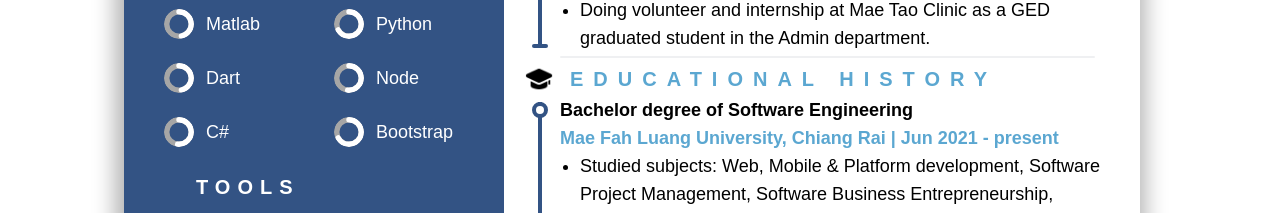
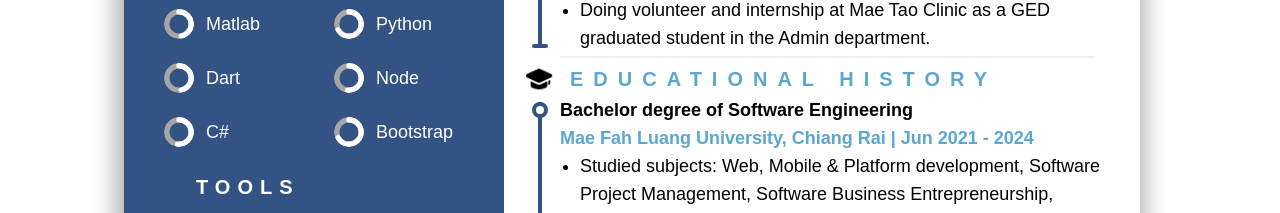
Before and after one commit to Suwit-phit/suwit-phit-graduate-resume-cv, a Next.js app: page / in a window 1280 px wide. Shown: the part 2320-2533 px from the top of the page. Built offline with nearby package versions, Linux system fonts and the light colour scheme.

Commit message:
fix univerisity content

```diff
--- a/src/app/components/secondPage/S_Timeline.js
+++ b/src/app/components/secondPage/S_Timeline.js
@@ -65,7 +65,7 @@ const educationData = [
         title: "Bachelor degree of Software Engineering",
         // location: "Mae Fah Luang University, Chiang Rai",
         // date: "Feb 2024 - present",
-        date: "Mae Fah Luang University, Chiang Rai | Jun 2021 - present",
+        date: "Mae Fah Luang University, Chiang Rai | Jun 2021 - 2024",
         description: [
             "Studied subjects: Web, Mobile & Platform development, Software Project Management, Software Business Entrepreneurship, Enterprise Architecture and Digital Strategy, SRAS, etc.",
         ],
```
